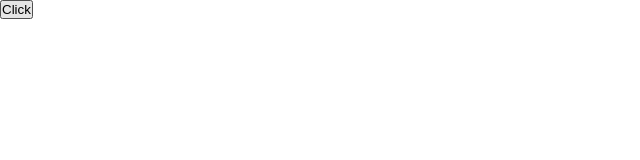
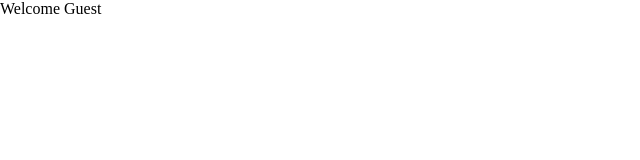
Before and after one commit to Leen-odeh3/Codevolution-Classes, a React (Vite) app: page / in a window 1280 px wide. Shown: the top 160 px of the page, without its empty margins (0-640 px from the left). Built offline with nearby package versions, Linux system fonts and the light colour scheme.

Commit message:
Conditional-Rendering done

```diff
--- a/src/App.jsx
+++ b/src/App.jsx
@@ -1,7 +1,9 @@
 // import Class from "./Component/Class"
 // import Greet from "./Component/Greet"
 // import Props from "./Component/Props/Props"
-import Event from './Component/Event/Event'
+// import Event from './Component/Event/Event'
+
+import User from "./Component/User"
 
 function App() {
 
@@ -10,7 +12,8 @@ function App() {
     {/* <Greet/>
     <Class/> */}
 {/* <Props/> */}
-<Event/>
+{/* <Event/> */}
+<User/>
     </>
   )
 }
--- /dev/null
+++ b/src/Component/User.jsx
@@ -0,0 +1,8 @@
+const User = () => {
+  const user = false;
+  return <div>
+    {user ? <p>Welcome leen</p> : <p>Welcome Guest</p>}
+    </div>;
+};
+
+export default User;
```
